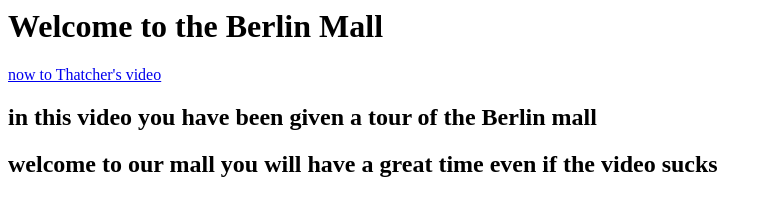
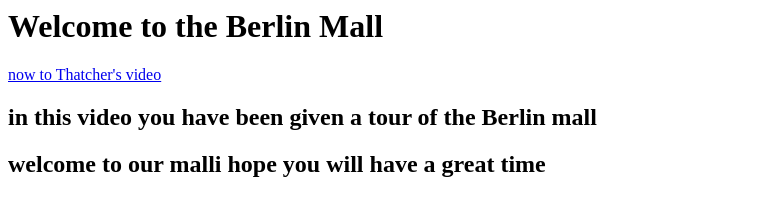
Before and after one commit to 4crhall/Nujj_Website, a plain HTML site: page index.html in a window 1280 px wide. Shown: the whole page, without its empty margins (0-772 px from the left). Drawn offline with Linux system fonts and the light colour scheme.

Commit message:
Update index.html

```diff
--- a/index.html
+++ b/index.html
@@ -3,4 +3,4 @@
 <a href="http://https://scratch.mit.edu/search/projects?q=stuffed_moose=chanerchal
 <a href="https://scratch.mit.edu/search/projects?q=stuffed_moose"> now to Thatcher's video</a>
 <h2>in this video you have been given a tour of the Berlin mall</h2>
-<h2>welcome to our mall you will have a great time even if the video sucks
+<h2>welcome to our malli hope  you will have a great time
```
